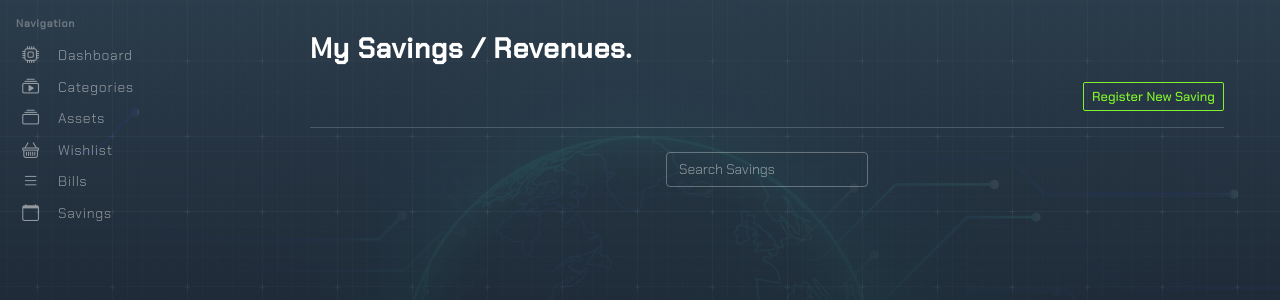
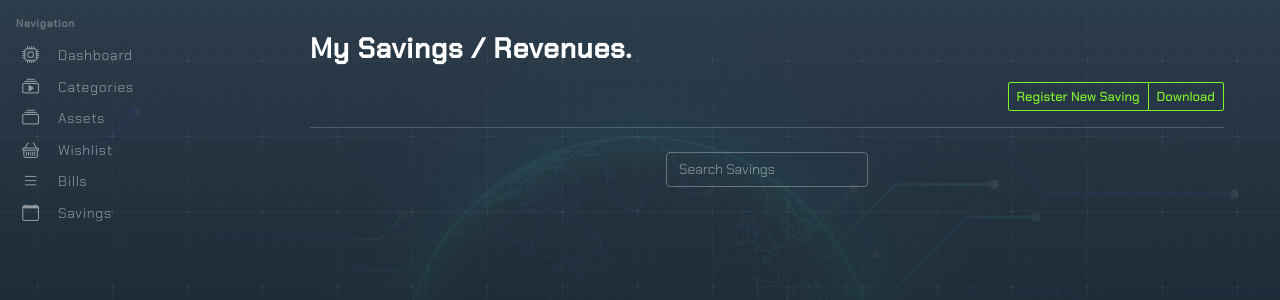
Before and after one commit to MartMbithi/prometheusAI, a PHP site: page /views/savings in a window 1280 px wide. Shown: the part 52-352 px from the top of the page. Run offline with PHP 8.4, Linux system fonts and the light colour scheme; the visitor is signed in with stand-in values (Sample User, id 1); data that the repository does not hold is empty; some libraries are stand-ins or nearby versions.

Commit message:
Craft Export Savings Module

```diff
--- a/views/savings.php
+++ b/views/savings.php
@@ -98,9 +98,13 @@ require_once('../partials/head.php');
                                 My Savings / Revenues.
                             </h1>
                             <div class="d-flex justify-content-end">
-                                <button type="button" data-bs-toggle="modal" data-bs-target="#add_modal" class="btn-sm btn btn-outline-lime"><span>Register New Saving</button>
+                                <div class="btn-group">
+                                    <button type="button" data-bs-toggle="modal" data-bs-target="#add_modal" class="btn-sm btn btn-outline-lime"><span>Register New Saving</button>
+                                    <button type="button" data-bs-toggle="modal" data-bs-target="#download_savings" class="btn-sm btn btn-outline-lime"><span>Download</button>
+                                </div>
                             </div>
 
+                            <!-- Add Savings -->
                             <div class="modal fade fixed-right" id="add_modal" tabindex="-1" role="dialog" aria-hidden="true">
                                 <div class="modal-dialog modal-xl modal-dialog-centered" role="document">
                                     <div class="modal-content">
@@ -134,6 +138,26 @@ require_once('../partials/head.php');
                                     </div>
                                 </div>
                             </div>
+                            <!-- End Savings -->
+
+                            <!-- Download Savings -->
+                            <div class="modal fade" id="download_savings" tabindex="-1" role="dialog" aria-labelledby="myModalLabel" data-backdrop="false" style="background-color: rgba(0, 0, 0, 0.5);">
+                                <div class="modal-dialog modal-dialog-centered" role="document">
+                                    <div class="modal-content">
+                                        <div class="modal-body text-center text-danger">
+                                            <h4>
+                                                Heads Up!
+                                                <br>
+                                                Export Savings Records As
+                                                <br>
+                                            </h4>
+                                            <a href="reports?module=savings&type=PDF" class="text-center btn btn-outline-lime">PDF</a>
+                                            <a href="reports?module=savings&type=CSV" class="text-center btn btn-outline-lime">CSV</a>
+                                        </div>
+                                    </div>
+                                </div>
+                            </div>
+                            <!-- End Savings -->
                             <hr class="mb-4" />
                             <div class="d-flex justify-content-center">
                                 <div class="row g-3 align-items-center">
```
